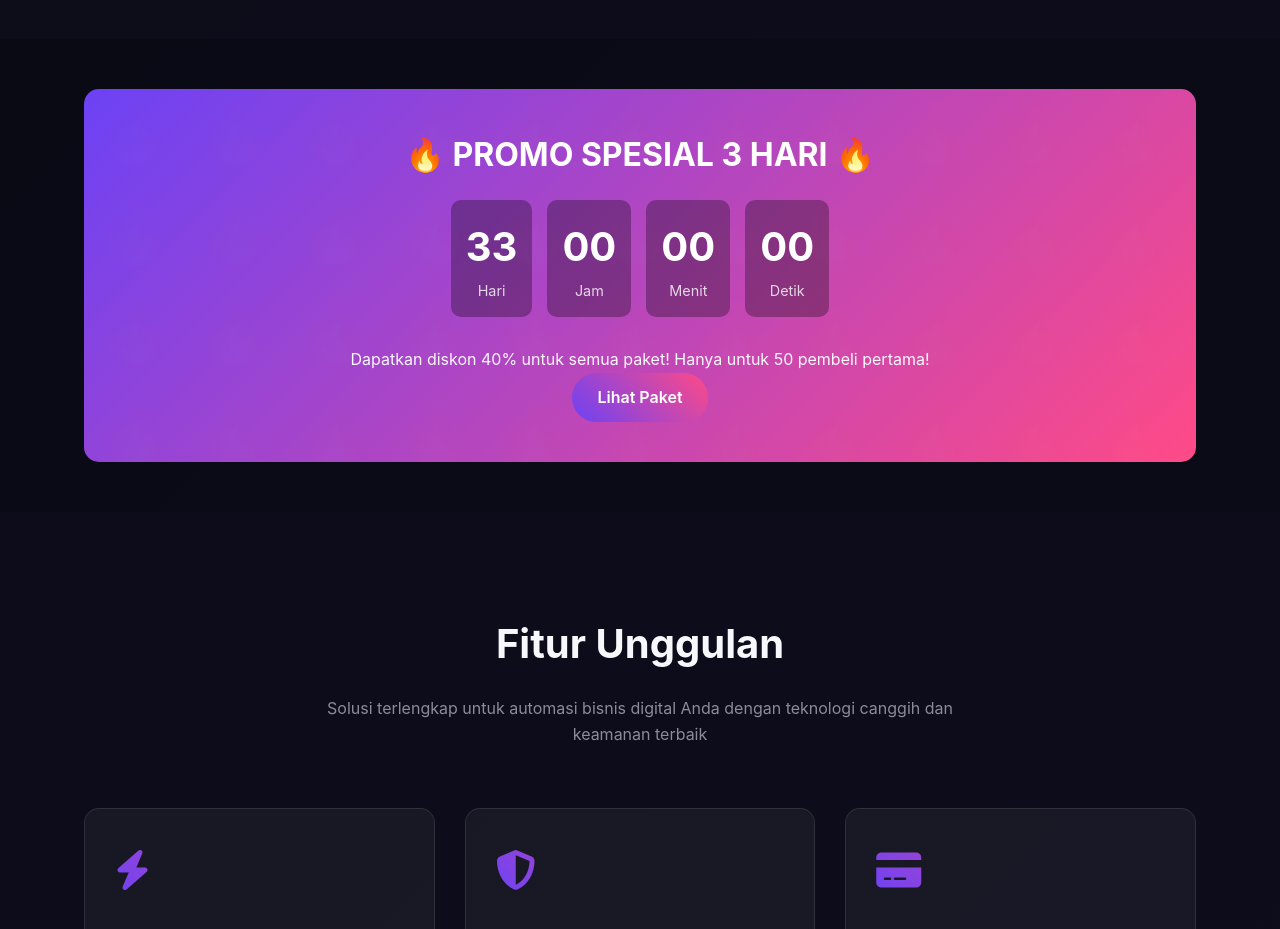
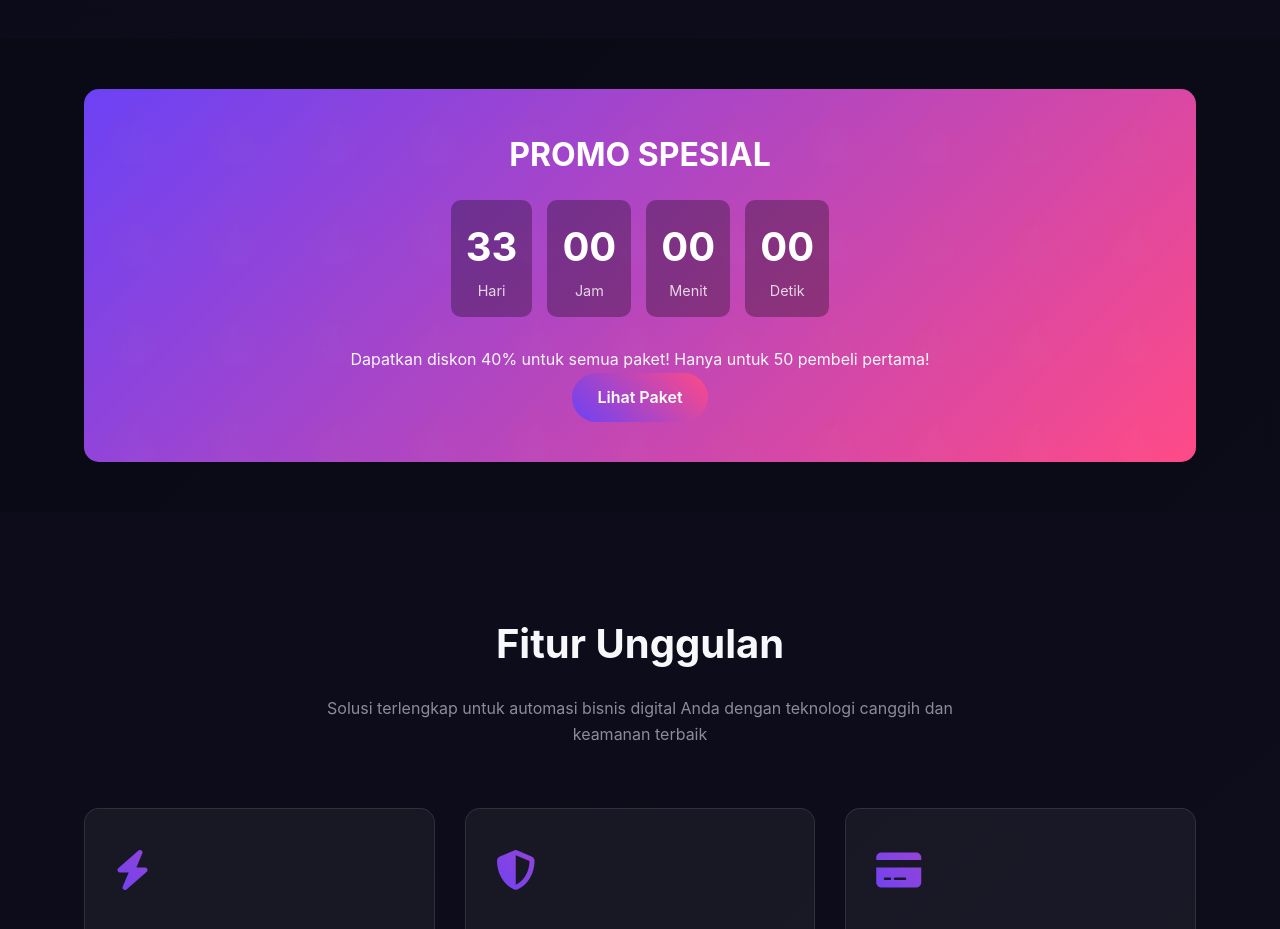
Before and after one commit to RmdanV2/telegram-bot, a plain HTML site: page index.html in a window 1280 px wide. Shown: the part 1260-2189 px from the top of the page. Drawn offline with Linux system fonts and the light colour scheme.

Commit message:
Update index.html

```diff
--- a/index.html
+++ b/index.html
@@ -989,7 +989,7 @@
     <!-- Promo Countdown -->
     <section class="container">
         <div class="promo-countdown">
-            <h2 class="countdown-title">🔥 PROMO SPESIAL 3 HARI 🔥</h2>
+            <h2 class="countdown-title">PROMO SPESIAL</h2>
             <div class="countdown-container">
                 <div class="countdown-box">
                     <div class="countdown-value" id="days">03</div>
```
